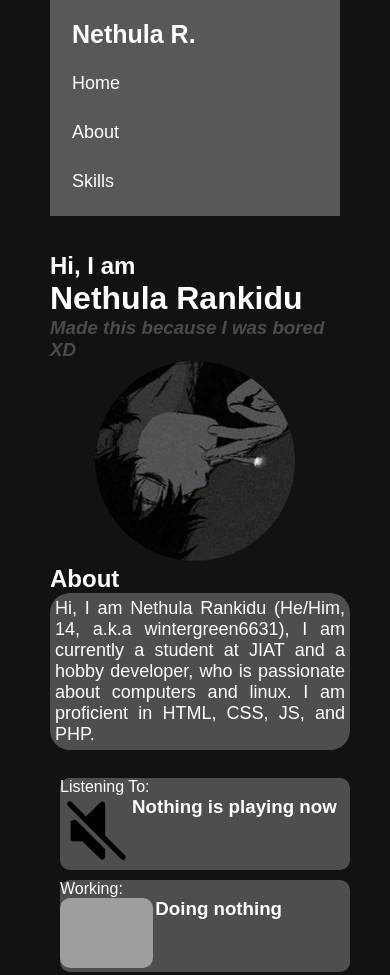
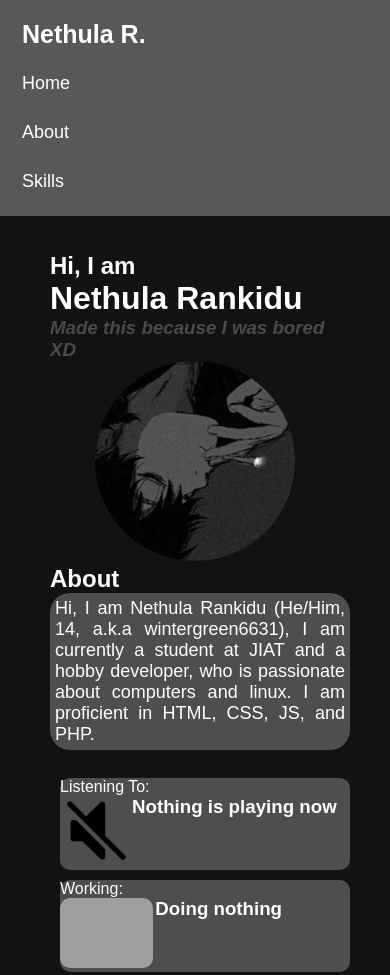
Before and after one commit to NethulaRankidu/NethulaRankidu.github.io, a plain HTML site: page index.html in a window 390 px wide. Shown: the top 975 px of the page. Drawn offline with nearby package versions, Linux system fonts and the light colour scheme; no server answers; grey boxes are pictures that could not be loaded.

Commit message:
Update style.css

```diff
--- a/style.css
+++ b/style.css
@@ -141,6 +141,9 @@ body {
     body{
         margin: 0px 50px;
     }
+    .header{
+        margin: 0px -50px;
+    }
     .div-spotify{
         width: calc(100vw - 100px);
     }
```
